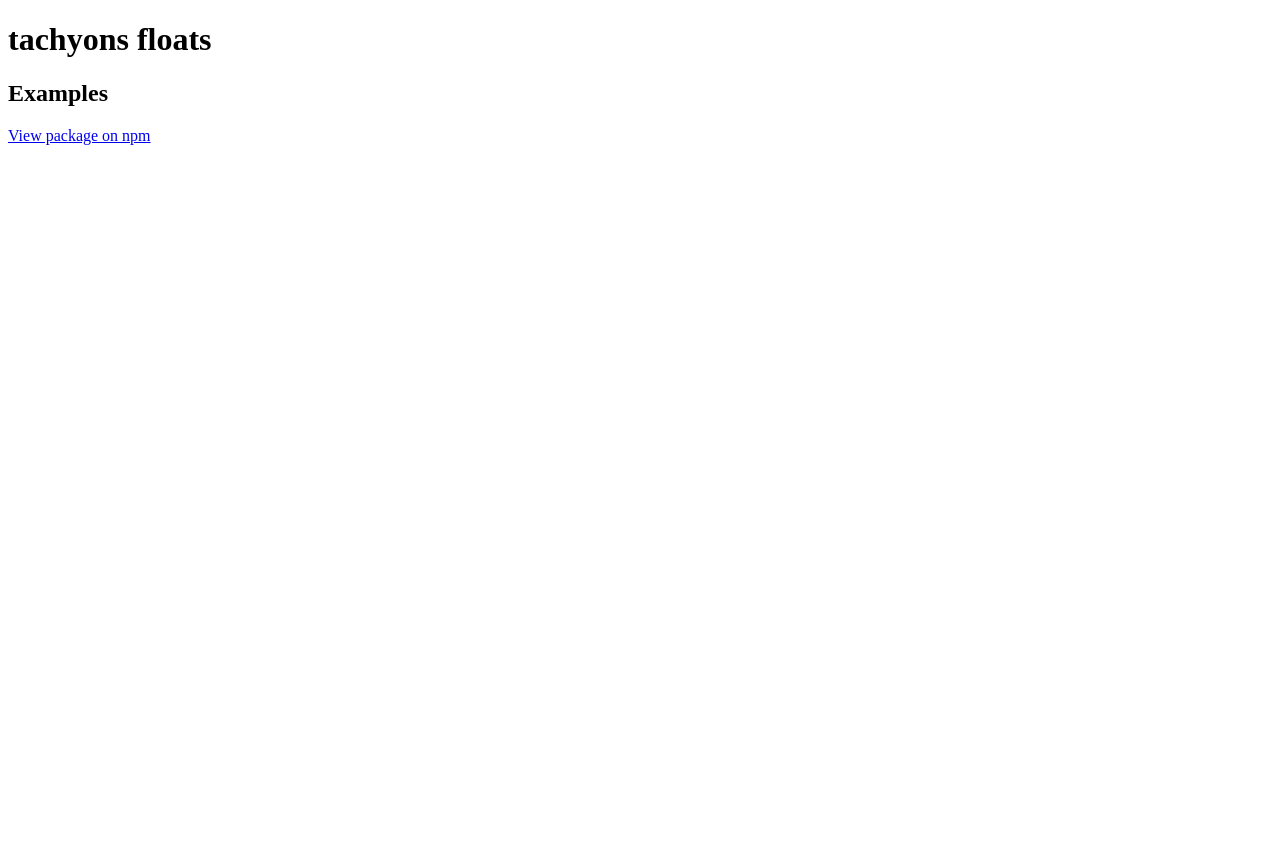
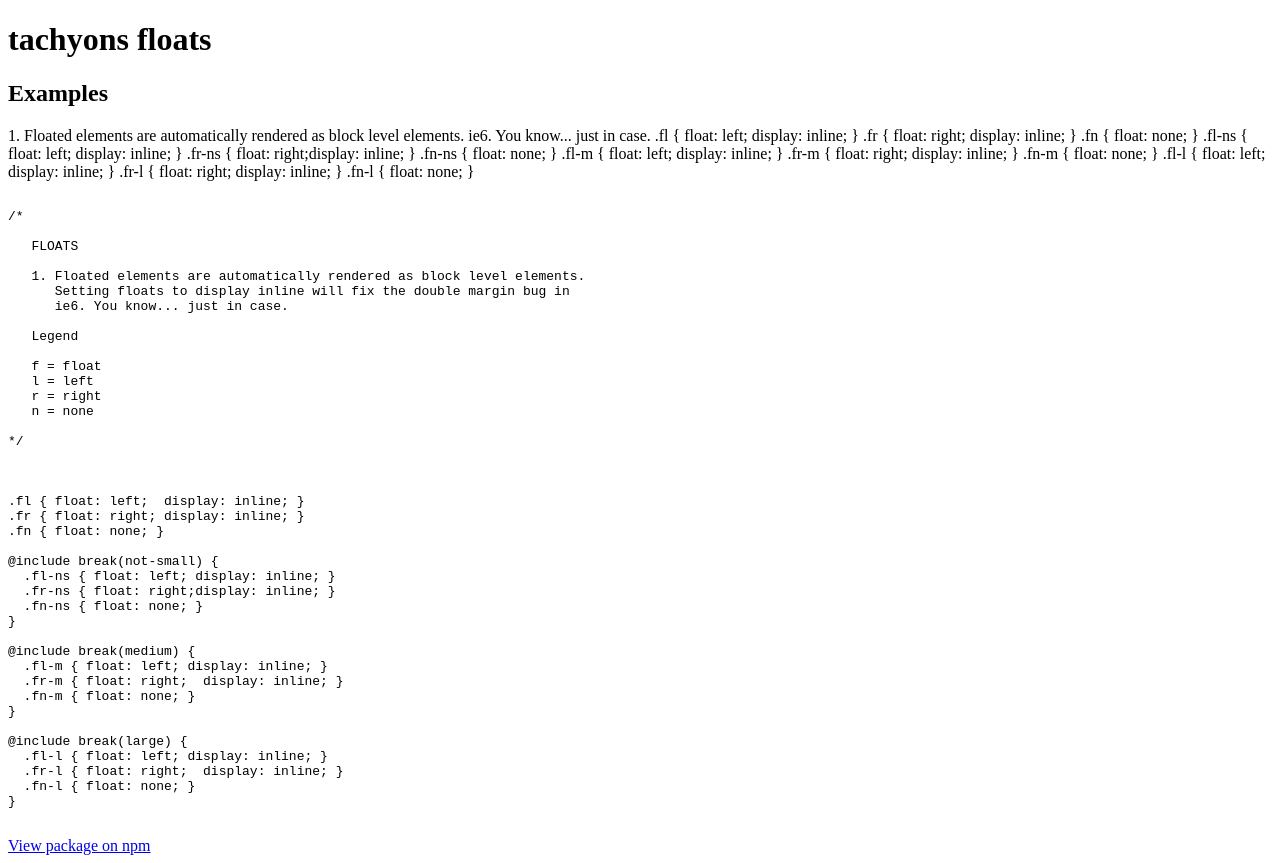
Before and after one commit to tachyons-css/tachyons-floats, a website: page index.html in a window 1280 px wide. Before the commit the page ends 800 px from the top, so only its background shows below. Drawn offline with Linux system fonts and the light colour scheme.

Commit message:
Automatically adds code example and base for visual docs

```diff
--- a/index.html
+++ b/index.html
@@ -13,6 +13,65 @@
   <body>
     <h1>tachyons floats</h1>
     <h2>Examples</h2>
+
+   1. Floated elements are automatically rendered as block level elements.
+      ie6. You know... just in case.
+.fl { float: left;  display: inline; }
+.fr { float: right; display: inline; }
+.fn { float: none; }
+  .fl-ns { float: left; display: inline; }
+  .fr-ns { float: right;display: inline; }
+  .fn-ns { float: none; }
+  .fl-m { float: left; display: inline; }
+  .fr-m { float: right;  display: inline; }
+  .fn-m { float: none; }
+  .fl-l { float: left; display: inline; }
+  .fr-l { float: right;  display: inline; }
+  .fn-l { float: none; }
+    <pre>
+<code>
+/*
+
+   FLOATS
+
+   1. Floated elements are automatically rendered as block level elements.
+      Setting floats to display inline will fix the double margin bug in
+      ie6. You know... just in case.
+
+   Legend
+
+   f = float
+   l = left
+   r = right
+   n = none
+
+*/
+
+
+
+.fl { float: left;  display: inline; }
+.fr { float: right; display: inline; }
+.fn { float: none; }
+
+@include break(not-small) {
+  .fl-ns { float: left; display: inline; }
+  .fr-ns { float: right;display: inline; }
+  .fn-ns { float: none; }
+}
+
+@include break(medium) {
+  .fl-m { float: left; display: inline; }
+  .fr-m { float: right;  display: inline; }
+  .fn-m { float: none; }
+}
+
+@include break(large) {
+  .fl-l { float: left; display: inline; }
+  .fr-l { float: right;  display: inline; }
+  .fn-l { float: none; }
+}
+</code>
+</pre>
     <a href="http://npmjs.org/package/tachyons-floats" title="tachyons-floats">View package on npm</a>
   </body>
 </html>
```
